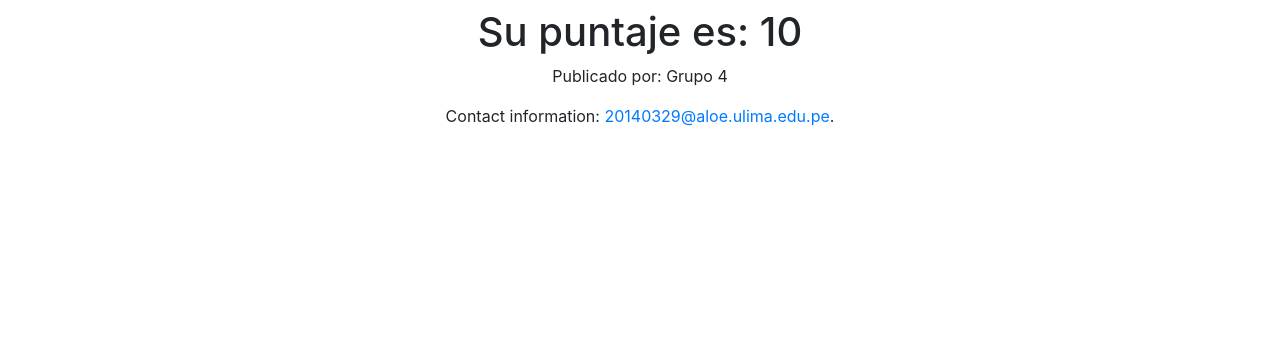
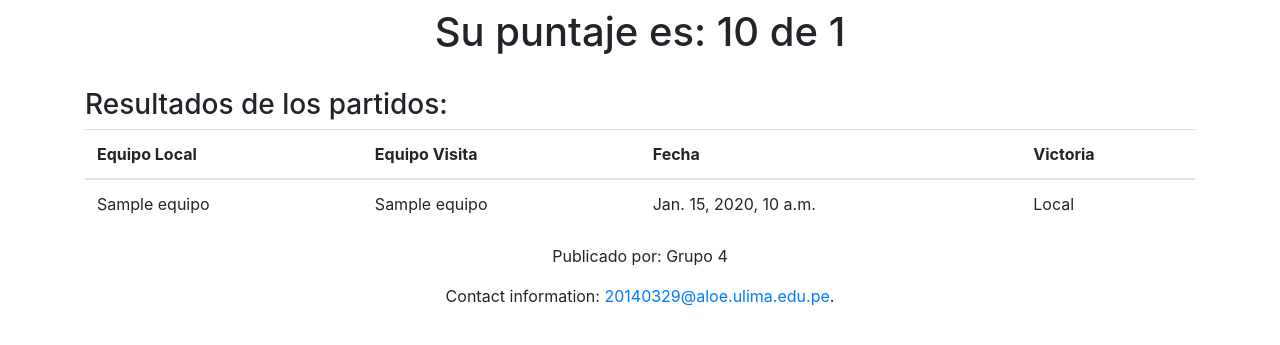
Before and after one commit to Blurryface096/polla_game, a Django app: template templates/polla/resultados.html in a window 1280 px wide. Shown: the part 29-374 px from the top of the page. Run offline with Django 3.2, Linux system fonts and the light colour scheme; tables that the repository leaves empty hold one stand-in row (values such as "Sample post"); the template is opened without the code that fills it: values that come from a table or form of the project are taken from there, most other values are stand-ins (such as "Sample title", 1, 10 or a date in 2020); parts of the project's set-up code (start-up, migrations or seed data) failed here and were passed over; some libraries are stand-ins or nearby versions.

Commit message:
se mejoro la vista de resultados y del juego

```diff
--- a/apps/polla/views.py
+++ b/apps/polla/views.py
@@ -43,5 +43,6 @@ def polla(request, username):
         return render(request, 'polla/polla.html', contexto)
 
 def resultados(request, score):
-    contexto = {'score' : score}
+    partidos = Partido.objects.all().order_by('id')
+    contexto = {'score' : score, 'partidos' : partidos}
     return render(request, 'polla/resultados.html', contexto)
--- a/is2_project/settings.py
+++ b/is2_project/settings.py
@@ -25,7 +25,7 @@ SECRET_KEY = 'e0+4nhx$-=iv28pgtx)^s(*qb^9l7v$m^gdl538w2iu#cpv=ac'
 # SECURITY WARNING: don't run with debug turned on in production!
 DEBUG = True
 
-ALLOWED_HOSTS = ['polla-game.herokuapp.com']
+ALLOWED_HOSTS = ['*']
 
 
 # Application definition
--- a/templates/polla/polla.html
+++ b/templates/polla/polla.html
@@ -9,7 +9,7 @@
         <th>Equipo Local</th>
         <th>Equipo Visita</th>
         <th>Fecha Partido</th>
-        <th>Pronostico</th>
+        <th>Quien gana?</th>
       </thead>
       <tbody>
         {% if partidos %}
@@ -19,7 +19,9 @@
           <td>{{ partido.eq_visita }}</td>
           <td>{{ partido.fecha }}</td>
           <td>
-            <input type="text" name="a_partido_id={{ partido.id }}">
+            <input type="radio" name="a_partido_id={{ partido.id }}" value="1"> Gana local<br>
+            <input type="radio" name="a_partido_id={{ partido.id }}" value="2"> Gana visita<br>
+            <input type="radio" name="a_partido_id={{ partido.id }}" value="3"> Empate
           </td>
         </tr>
         {% endfor %}
--- a/templates/polla/resultados.html
+++ b/templates/polla/resultados.html
@@ -3,7 +3,36 @@
 {% block content %}
 <div class="container">
   <div align="center">
-    <h1>Su puntaje es: {{score}}</h1>
+    <h1>Su puntaje es: {{score}} de {{ partidos|length }}</h1>
   </div>
+  <br>
+  <h3>Resultados de los partidos: </h3>
+  <table class="table">
+    <thead>
+      <th>Equipo Local</th>
+      <th>Equipo Visita</th>
+      <th>Fecha</th>
+      <th>Victoria</th>
+    </thead>
+    <tbody>
+      {% if partidos %}
+      {% for partido in partidos %}
+      <tr>
+        <td>{{ partido.eq_local }}</td>
+        <td>{{ partido.eq_visita }}</td>
+        <td>{{ partido.fecha }}</td>
+
+        {% if partido.resultado == 1 %}
+          <td>Local</td>
+        {% elif partido.resultado == 2 %}
+          <td>Visita</td>
+        {% else %}
+          <td>Empate  </td>
+        {% endif %}
+      </tr>
+      {% endfor %}
+      {% endif %}
+    </tbody>
+  </table>
 </div>
 {% endblock %}
```
